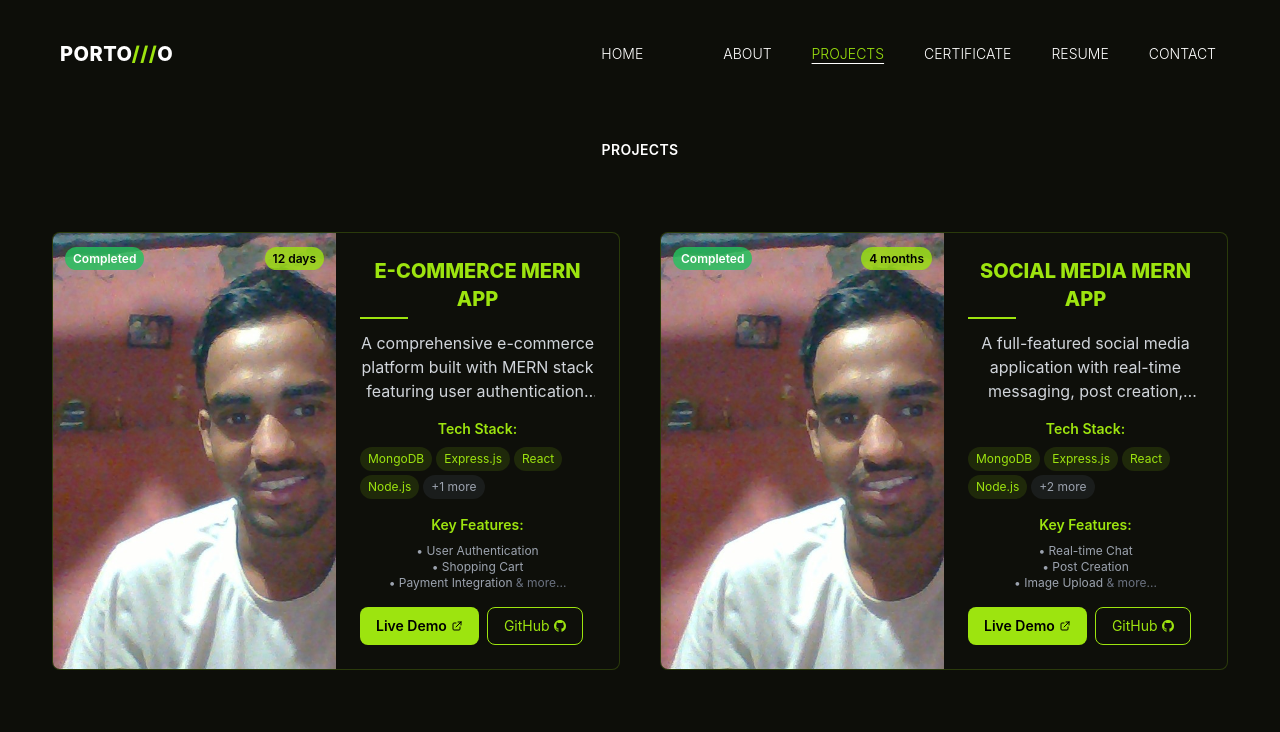
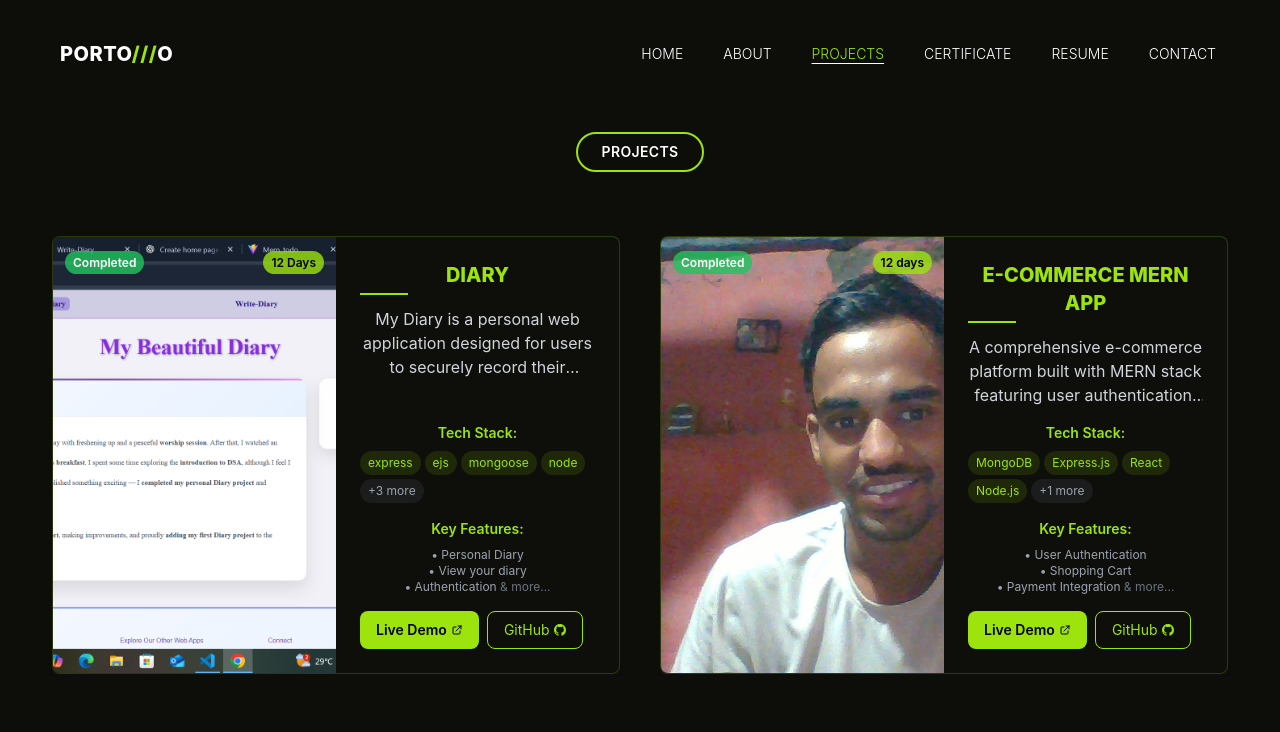
Before and after one commit to YogeshKumar2309/Portfolio, a React (Vite) app in the folder client/: page /projects in a window 1280 px wide. Shown: the top 732 px of the page. Built offline with nearby package versions, Linux system fonts and the light colour scheme.

Commit message:
add diary project

```diff
--- a/client/src/App.jsx
+++ b/client/src/App.jsx
@@ -14,7 +14,7 @@ const App = () => {
     <>
       <Routes>
         <Route path="/" element={<HomeLayout />}>
-          <Route path="" element={<Home />} />
+          <Route index element={<Home />} />
           <Route path="about" element={<About />} />
           <Route path="projects" element={<Projects />} />
           <Route path="certificate" element={<Certificate />} />
--- a/client/src/componets/common/layout/Header.jsx
+++ b/client/src/componets/common/layout/Header.jsx
@@ -9,6 +9,7 @@ const Header = () => {
   };
 
   const menuLinks = [
+    { path: "", label: "" },
     { path: "/", label: "HOME" },
     { path: "/about", label: "ABOUT" },
     { path: "/projects", label: "PROJECTS" },
@@ -72,8 +73,7 @@ const Header = () => {
                       ? "text-[#9de40f] underline underline-offset-4"
                       : "text-white"
                   }
-                  onClick={() => setIsMenuOpen(false)} // Menu close on link click
-                >
+                  onClick={() => setIsMenuOpen(false)}                 >
                   {link.label}
                 </NavLink>
               ))}
--- a/client/src/componets/common/ui/Button.jsx
+++ b/client/src/componets/common/ui/Button.jsx
@@ -2,7 +2,7 @@ import React from "react";
 
 const Button = ({ text }) => {
   return (
-    <div className="inline-block border-1 border-lime-400  px-6 py-2 rounded-full text-sm font-semibold mb-8 uppercase tracking-wide">
+    <div className="inline-block border-2 border-[#9de40f]  px-6 py-2 rounded-full text-sm font-semibold mb-8 uppercase tracking-wide">
       {text}
     </div>
   );
--- a/client/src/pages/projects/Projects.jsx
+++ b/client/src/pages/projects/Projects.jsx
@@ -2,45 +2,79 @@ import React from "react";
 import Project from "../../componets/projects/Project";
 import Layout from "../../componets/projects/Layout";
 import yogeshAbout from "../../../public/images/yogeshAbout.jpg";
-import { PiOrange } from "react-icons/pi";
 
 const projects = [
+    {
+    id: 3,
+    title: "Diary",
+    img: "/images/Diary.png",
+    desc: "My Diary is a personal web application designed for users to securely record their thoughts and memories. Users must log in first to access the app. Once logged in, each user can write their own diary entries, which are kept completely private. On the home page, users can see an overview of their past entries and can seamlessly create new ones. The app ensures privacy, authentication, and real-time updates, making it easy to manage personal diaries safely and efficiently.",
+    link: "https://diary-1v37.onrender.com/",
+    technologies: [
+      "express",
+      "ejs",
+      "mongoose",
+      "node",
+      "cookie-parser",
+      "dotenv",
+      "jsonwebtoken",
+    ],
+    features: [
+      "Personal Diary",
+      "View your diary",
+      "Authentication",
+      "Private",
+      "Add colorful text and view in real-time",
+    ],
+    status: "Completed",
+    duration: "12 Days",
+    github: "https://github.com/YogeshKumar2309/Diary",
+  },
   {
     id: 1,
     title: "E-Commerce MERN App",
     img: yogeshAbout,
     desc: "A comprehensive e-commerce platform built with MERN stack featuring user authentication, product catalog, shopping cart, payment integration with Stripe, order management, and responsive design. Includes admin dashboard for inventory management.",
-    link: 'https://frontend-o3z17lc50-yogesh-kumars-projects-b8b35247.vercel.app/',
+    link: "https://frontend-o3z17lc50-yogesh-kumars-projects-b8b35247.vercel.app/",
     technologies: ["MongoDB", "Express.js", "React", "Node.js", "Stripe API"],
-    features: ["User Authentication", "Shopping Cart", "Payment Integration", "Admin Dashboard", "Order Tracking"],
+    features: [
+      "User Authentication",
+      "Shopping Cart",
+      "Payment Integration",
+      "Admin Dashboard",
+      "Order Tracking",
+    ],
     status: "Completed",
     duration: "12 days",
-    github: "https://github.com/yogesh/ecommerce-mern"
+    github: "https://github.com/yogesh/ecommerce-mern",
   },
   {
     id: 2,
     title: "Social Media MERN App",
     img: yogeshAbout,
     desc: "A full-featured social media application with real-time messaging, post creation, image uploads, user profiles, friend system, and news feed. Built with Socket.io for real-time communication and Cloudinary for image management.",
-    link: 'https://frontend-o3z17lc50-yogesh-kumars-projects-b8b35247.vercel.app/',
-    technologies: ["MongoDB", "Express.js", "React", "Node.js", "Socket.io", "Cloudinary"],
-    features: ["Real-time Chat", "Post Creation", "Image Upload", "User Profiles", "Friend System", "News Feed"],
-    status: "Completed",
+    link: "https://frontend-o3z17lc50-yogesh-kumars-projects-b8b35247.vercel.app/",
+    technologies: [
+      "MongoDB",
+      "Express.js",
+      "React",
+      "Node.js",
+      "Socket.io",
+      "Cloudinary",
+    ],
+    features: [
+      "Real-time Chat",
+      "Post Creation",
+      "Image Upload",
+      "User Profiles",
+      "Friend System",
+      "News Feed",
+    ],
+    status: "In Progress",
     duration: "4 months",
-    github: "https://github.com/yogesh/social-media-mern"
+    github: "https://github.com/yogesh/social-media-mern",
   },
-  {
-    id: 3,
-    title: "Task Management MERN App",
-    img: yogeshAbout,
-    desc: "A collaborative task management system with project organization, team collaboration, deadline tracking, file attachments, and progress monitoring. Features drag-and-drop interface, notifications, and detailed analytics dashboard.",
-    link: 'https://frontend-o3z17lc50-yogesh-kumars-projects-b8b35247.vercel.app/',
-    technologies: ["MongoDB", "Express.js", "React", "Node.js", "JWT", "Multer"],
-    features: ["Project Management", "Team Collaboration", "File Upload", "Deadline Tracking", "Analytics", "Notifications"],
-    status: "In Progress",
-    duration: "2 months",
-    github: "https://github.com/yogesh/task-management-mern"
-  },
+
 ];
 
 const Projects = () => {
```
Also changed, not shown: client/public/images/Diary.png (added).
